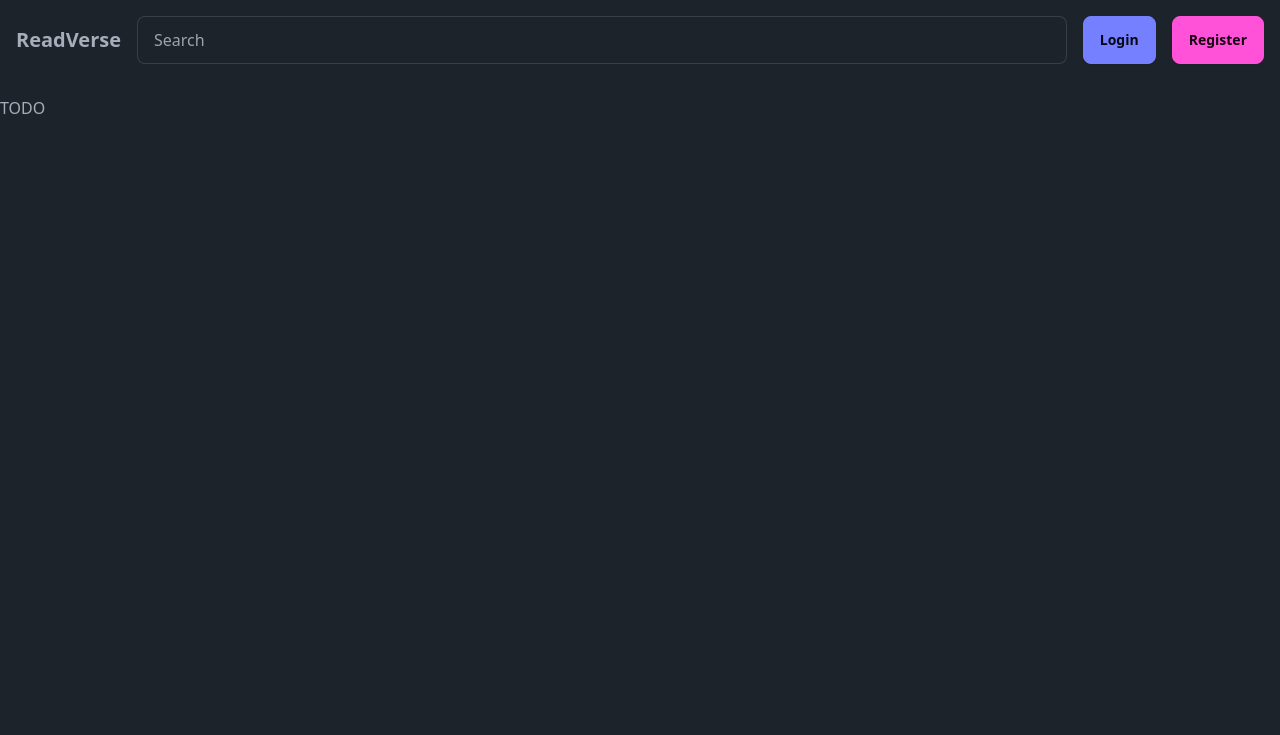
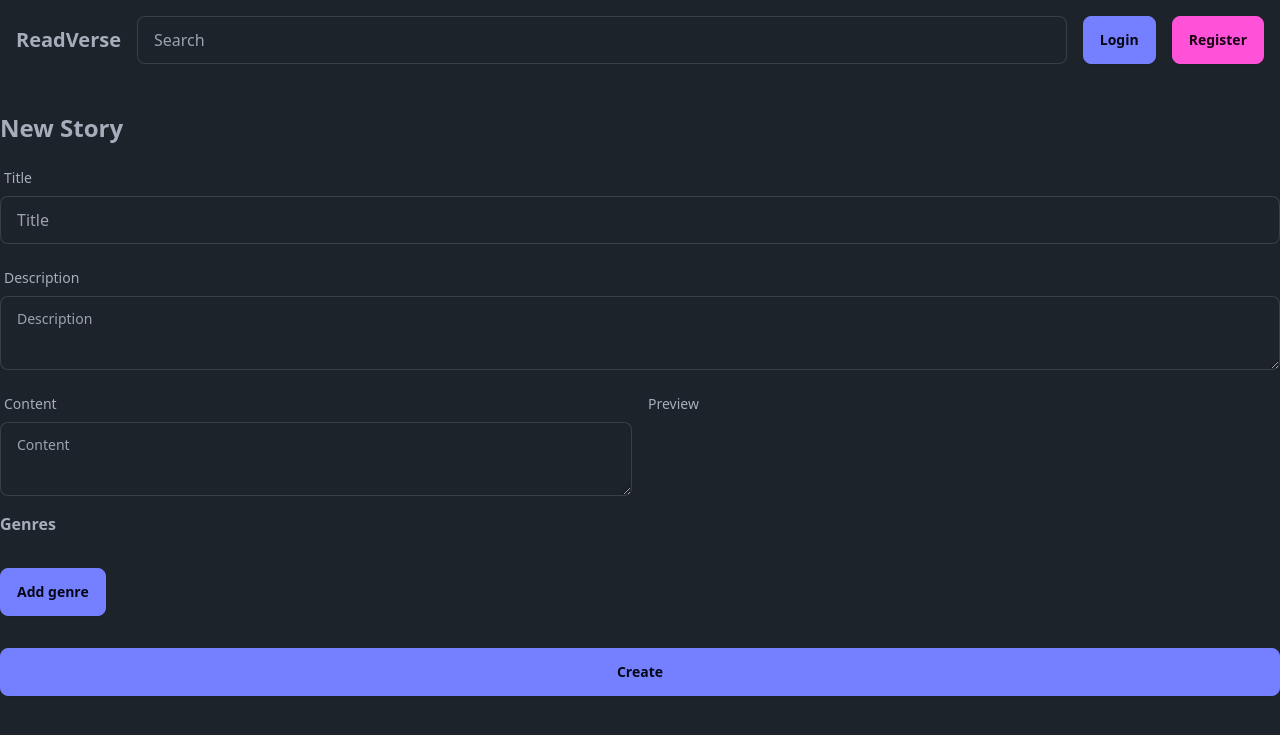
Before and after one commit to ReadVerseRPL/ReadVerse, a Flask app: page /story/new in a window 1280 px wide. Shown: the top 735 px of the page. Run offline with Flask 3, Linux system fonts and the light colour scheme; style sheets or scripts are compiled from the project's sources; some libraries are stand-ins or nearby versions.

Commit message:
Implement create story page

```diff
--- a/package.json
+++ b/package.json
@@ -12,6 +12,7 @@
   "author": "Rendy Arya Kemal",
   "license": "ISC",
   "devDependencies": {
+    "@tailwindcss/typography": "^0.5.10",
     "daisyui": "^4.4.12",
     "tailwindcss": "^3.3.5"
   }
--- a/readverse/routes/story.py
+++ b/readverse/routes/story.py
@@ -1,5 +1,6 @@
 from flask import Blueprint, jsonify, redirect, render_template, request, url_for
-
+from readverse.plugins import current_user
+from readverse.models import db, Story
 from readverse.dto import CreateCommentDTO, CreateRatingDTO, CreateStoryDTO
 from readverse.utils import validate
 
@@ -10,8 +11,22 @@ bp = Blueprint("story", __name__, url_prefix="/story")
 @bp.post("/new")
 @validate
 def create_story(form: CreateStoryDTO):
-    # TODO: Create story based on input and redirect to story
-    return redirect(url_for("story.read_story", story_id=-1))
+    genres = form.genres
+    if isinstance(genres, str):
+        genres = [genres]
+
+    story = Story(
+        title=form.title,
+        description=form.description,
+        content=form.content,
+        genres=genres,
+        author=current_user,
+    )
+
+    db.session.add(story)
+    db.session.commit()
+
+    return redirect(url_for("story.read_story", story_id=story.id))
 
 
 @bp.get("/new")
--- /dev/null
+++ b/readverse/static/story/create.js
@@ -0,0 +1,29 @@
+/// <reference path="../utils.js"/>
+
+const genreContainer = document.querySelector("#genrecontainer");
+document.querySelector("#addGenreBtn").addEventListener("click", (e) => {
+  e.preventDefault();
+  const node = fromHTML(`<div class="flex flex-row gap-2">
+    <button class="btn btn-error text-xl">&times;</button>
+    <input class="input input-bordered w-full" type="text" name="genres" />
+  </div>`);
+
+  genreContainer.append(node);
+  node.querySelector("button").addEventListener("click", (e) => {
+    e.preventDefault();
+    node.remove();
+  });
+});
+
+const previewContainer = document.querySelector("#preview");
+
+/** @type {HTMLInputElement} */
+const contentInput = document.querySelector("#content");
+contentInput.addEventListener(
+  "change",
+  debounce((e) => {
+    previewContainer.innerHTML = DOMPurify.sanitize(
+      marked.parse(contentInput.value)
+    );
+  }, 1000)
+);
--- /dev/null
+++ b/readverse/static/utils.js
@@ -0,0 +1,35 @@
+/**
+ * @param {String} html HTML representing a single element.
+ * @param {Boolean} trim flag representing whether or not to trim input whitespace, defaults to true.
+ * @return {Element}
+ */
+function fromHTML(html, trim = true) {
+  // Process the HTML string.
+  html = trim ? html : html.trim();
+
+  // Then set up a new template element.
+  const template = document.createElement("template");
+  template.innerHTML = html;
+  const result = template.content.children;
+
+  // Then return either an HTMLElement or HTMLCollection,
+  // based on whether the input HTML had one or more roots.
+  if (result.length === 1) return result[0];
+  return result;
+}
+
+/**
+ * @template T
+ * @param {T} callback
+ * @param {number} wait Wait time in miliseconds
+ * @return {T}
+ */
+function debounce(callback, wait) {
+  let timeoutId = null;
+  return (...args) => {
+    window.clearTimeout(timeoutId);
+    timeoutId = window.setTimeout(() => {
+      callback.apply(null, args);
+    }, wait);
+  };
+}
--- a/readverse/templates/base.html
+++ b/readverse/templates/base.html
@@ -6,6 +6,9 @@
     <title>ReadVerse</title>
 
     <link href="{{ url_for('static', filename='style.css') }}" rel="stylesheet" type="text/css" />
+    <script src="https://cdn.jsdelivr.net/npm/marked/marked.min.js" defer></script>
+    <script src="https://cdnjs.cloudflare.com/ajax/libs/dompurify/3.0.6/purify.min.js" defer></script>
+    <script src="{{ url_for('static', filename='utils.js') }}" ></script>
 </head>
 
 
--- a/readverse/templates/macro/forms.html
+++ b/readverse/templates/macro/forms.html
@@ -1,8 +1,14 @@
-{% macro inputlabel(name, value='', type='text', label='') %}
+{% macro labelled_field(label) -%}
     <div class="form-control w-full">
         <label class="label">
             <span class="label-text">{{ label }}</span>
         </label>
+        {{ caller() }}
+    </div>
+{%- endmacro %}
+
+{% macro inputlabel(name, value='', type='text', label='') %}
+    {% call labelled_field(label) %}
         <input class="input input-bordered w-full"  type="{{ type }}" name="{{ name }}" value="{{ value|e }}" placeholder="{{ label }}">
-    </div>
+    {% endcall %}
 {% endmacro %}
--- a/readverse/templates/pages/story/new.html
+++ b/readverse/templates/pages/story/new.html
@@ -1,5 +1,33 @@
 {% extends 'base.html' %}
 
 {% block content %}
-<h1>TODO</h1>
+<h1 class="text-2xl font-bold py-4">New Story</h1>
+<form class="flex flex-col gap-4" method="POST">
+    {{ forms.inputlabel("title", label="Title", type="text") }}
+    {% call forms.labelled_field("Description") %}
+        <textarea class="textarea textarea-bordered w-full" name="description" placeholder="Description"></textarea>
+    {% endcall %}
+
+    <div class="grid grid-cols-2 gap-4">
+        {% call forms.labelled_field("Content") %}
+            <textarea class="textarea textarea-bordered w-full" name="content" placeholder="Content" id="content"></textarea>
+        {% endcall %}
+
+        <div class="flex flex-col gap-2">
+            <span class="text-sm align-bottom py-2">Preview</span>
+            <article class="prose" id="preview">
+
+            </article>
+        </div>
+    </div>
+
+    <h4 class="font-bold">Genres</h4>
+    <div class="flex flex-col gap-2" id="genrecontainer">
+    </div>
+    <button class="btn btn-primary w-fit" id="addGenreBtn">Add genre</button>
+
+    <button class="btn btn-primary mt-4">Create</button>
+</form>
+
+<script src="{{ url_for('static', filename='story/create.js') }}"></script>
 {% endblock %}
--- a/tailwind.config.js
+++ b/tailwind.config.js
@@ -4,5 +4,5 @@ module.exports = {
   theme: {
     extend: {},
   },
-  plugins: [require("daisyui")],
+  plugins: [require("@tailwindcss/typography"), require("daisyui")],
 };
```
Also changed, not shown: readverse/dto.py (+8 -5 lines), package-lock.json.
